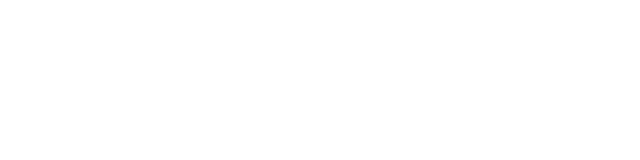
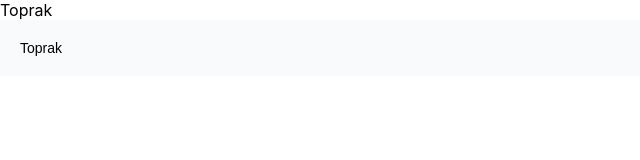
Before and after one commit to toprak-cavusdag/basic-form-react, a React (Create React App) app: page / in a window 1280 px wide. Shown: the top 160 px of the page, without its empty margins (0-640 px from the left). Built offline with nearby package versions, Linux system fonts and the light colour scheme; the HTML template or start-up script is replaced by a standard one.

Commit message:
use-state-push

```diff
--- a/src/App.js
+++ b/src/App.js
@@ -1,7 +1,22 @@
+import { useState } from 'react';
 import './App.css';
+import Input from './components/input/input';
 
 function App() {
-  return <div></div>;
+  const [text, setText] = useState('Toprak');
+
+  return (
+    <div>
+      {text}
+      <Input
+        value={text}
+        placeholder={'Bir metin ifadesi giriniz...'}
+        onChange={(e) => {
+          setText(e.target.value);
+        }}
+      />
+    </div>
+  );
 }
 
 export default App;
--- /dev/null
+++ b/src/components/input/input.css
@@ -0,0 +1,10 @@
+.custom-input {
+    outline: none;
+    background: #f8fafc;
+    width: 100%;
+    border: 0;
+    margin: 0 0 20px;
+    padding: 20px;
+    box-sizing: border-box;
+    font-size: 14px;
+}
--- /dev/null
+++ b/src/components/input/input.jsx
@@ -0,0 +1,23 @@
+
+import React from "react";
+import './input.css'
+import PropTypes from 'prop-types';
+
+const Input = ({type,placeholder,value,onChange})=>{
+    return(
+        <input className="custom-input" type="text" value={value} placeholder={placeholder} onChange={onChange} />
+    )
+}
+
+Input.prototype ={
+    value: PropTypes.string.isRequired,
+    placeholder: PropTypes.string,
+    onChange: PropTypes.func.isRequired,
+    type:  PropTypes.string
+}
+Input.defaultProps ={
+    placeholder: "Değer Giriniz",
+    type: "Text"
+}
+
+export default Input
```
